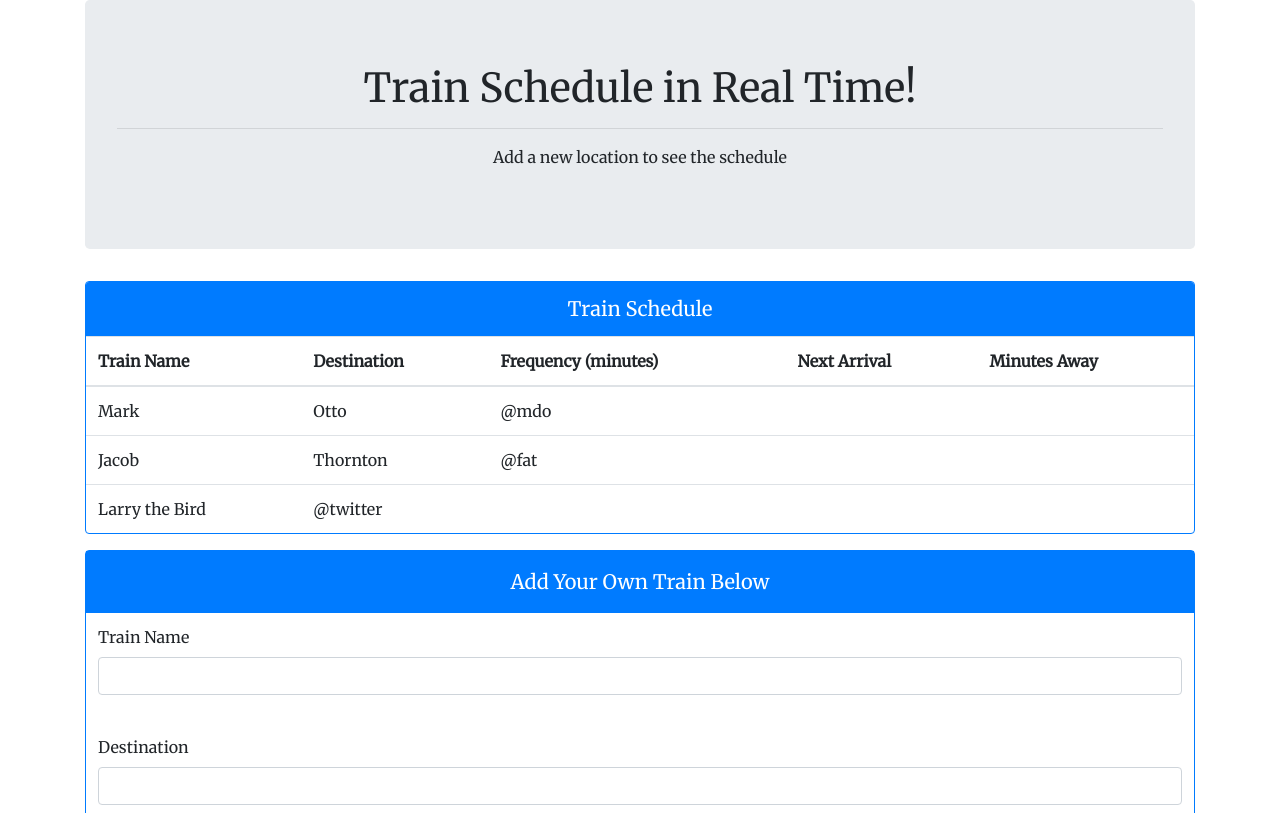
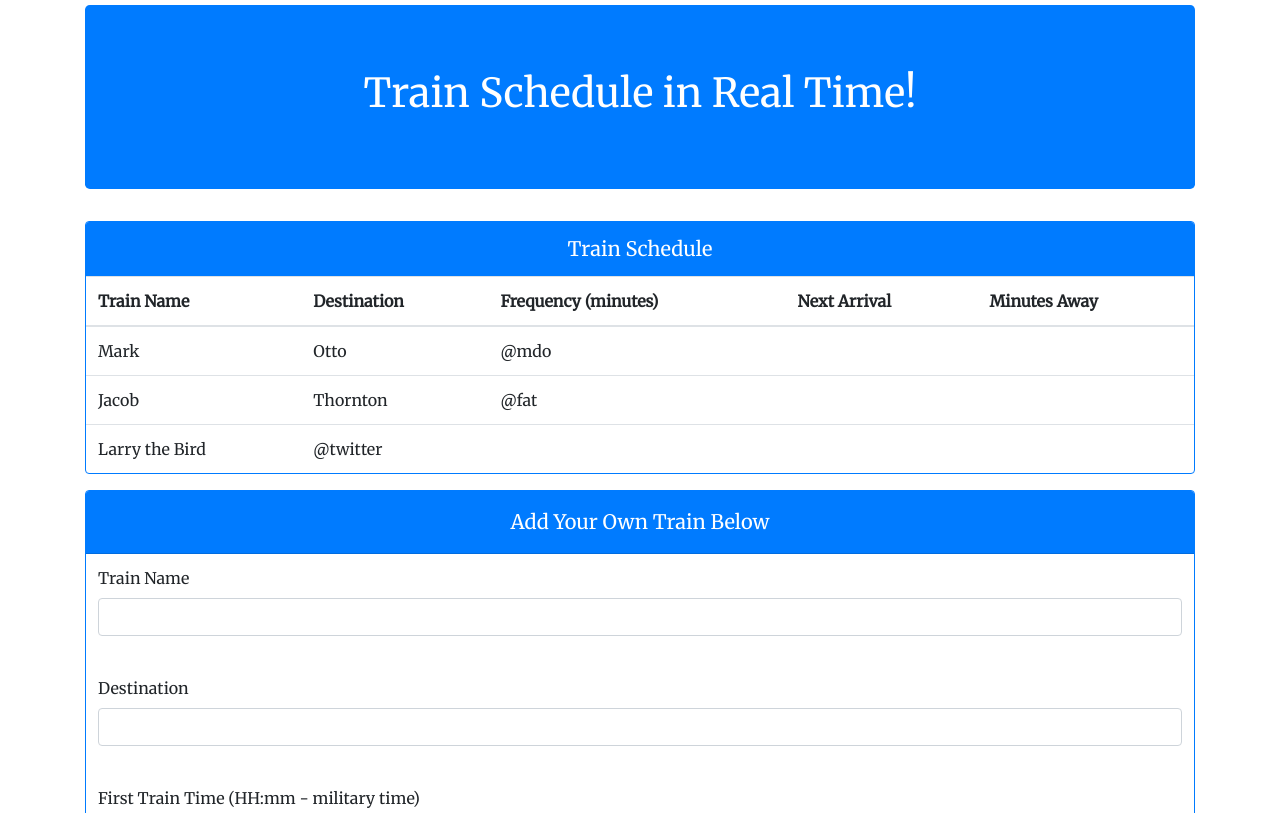
Before and after one commit to KyleRLamont/Train-Time, a plain HTML site: page index.html in a window 1280 px wide. Shown: the top 813 px of the page. Drawn offline with nearby package versions, Linux system fonts and the light colour scheme.

Commit message:
removed line and bottom text from jumbotron

```diff
--- a/assets/css/style.css
+++ b/assets/css/style.css
@@ -1,5 +1,6 @@
 body{
     font-family: 'Merriweather', serif;
+    padding: 5px;
 
 }
 
--- a/index.html
+++ b/index.html
@@ -15,10 +15,8 @@
 </head>
 <body>
     <div class="container" id="heading">
-        <div class="jumbotron text-center">
+        <div class="jumbotron text-center bg-primary text-white">
             <h1>Train Schedule in Real Time!</h1>
-            <hr class="my-3">
-            <p>Add a new location to see the schedule</p>
         </div>
     </div>
     <div class="container">
@@ -67,25 +65,25 @@
     <div class="container">
       <form>
         <div class="card border-primary">
-          <div class="panel-heading bg-primary p-3 lead text-white text-center">
+          <div class="card-header bg-primary p-3 lead text-white text-center">
             Add Your Own Train Below
           </div>
           <div class="form-group">
             <label for="name-input">Train Name</label>
               <input type="text" class="form-control" id="name-input">
-        </div>
+          </div>
           <div class="form-group">
             <label for="destination-input">Destination</label>
               <input type="text" class="form-control" id="destination-input">
-        </div>
+          </div>
           <div class="form-group">
             <label for="time-input">First Train Time (HH:mm - military time)</label>
               <input type="text" class="form-control" id="time-input">
-        </div>
+          </div>
           <div class="form-group">
           <label for="freq-input">Frequency</label>
             <input type="text" class="form-control" id="freq-input">
-        </div>
+          </div>
           <div class="form-group">
             <button type="submit" class="btn btn-primary">Submit</button>
           </div>
```
